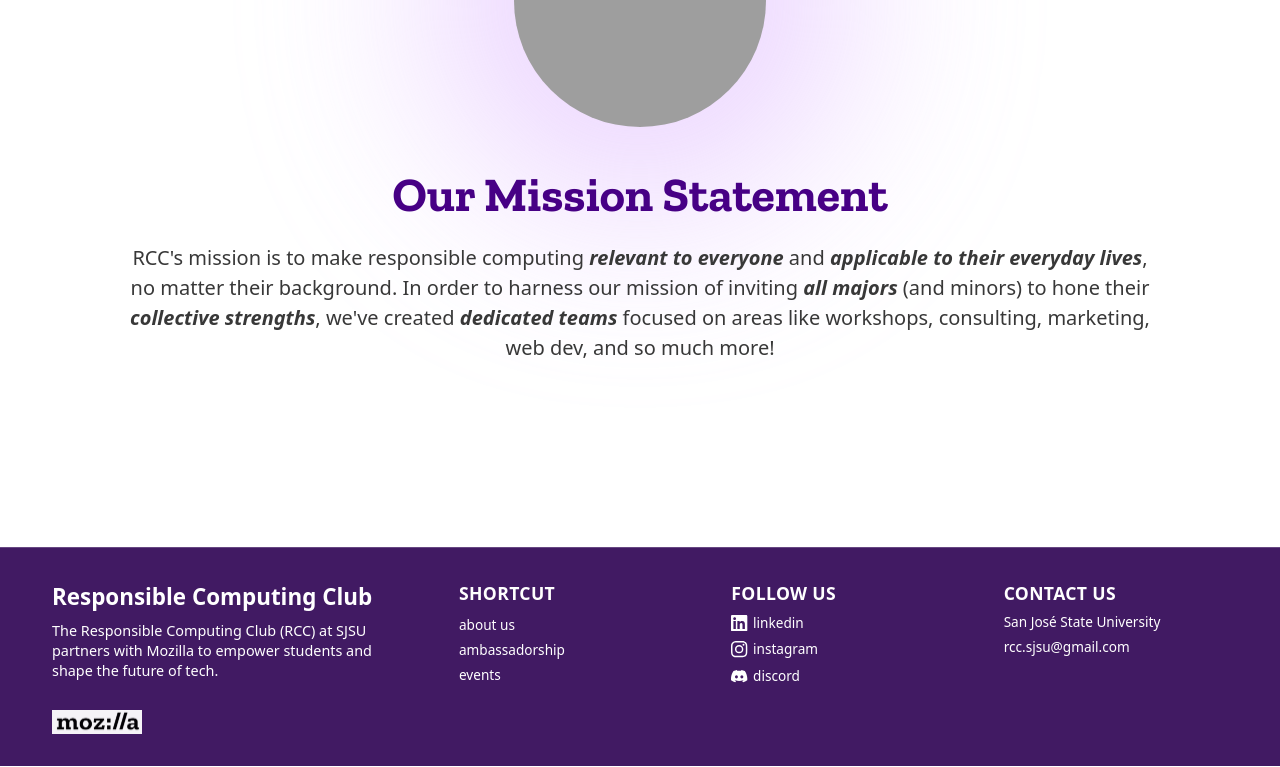
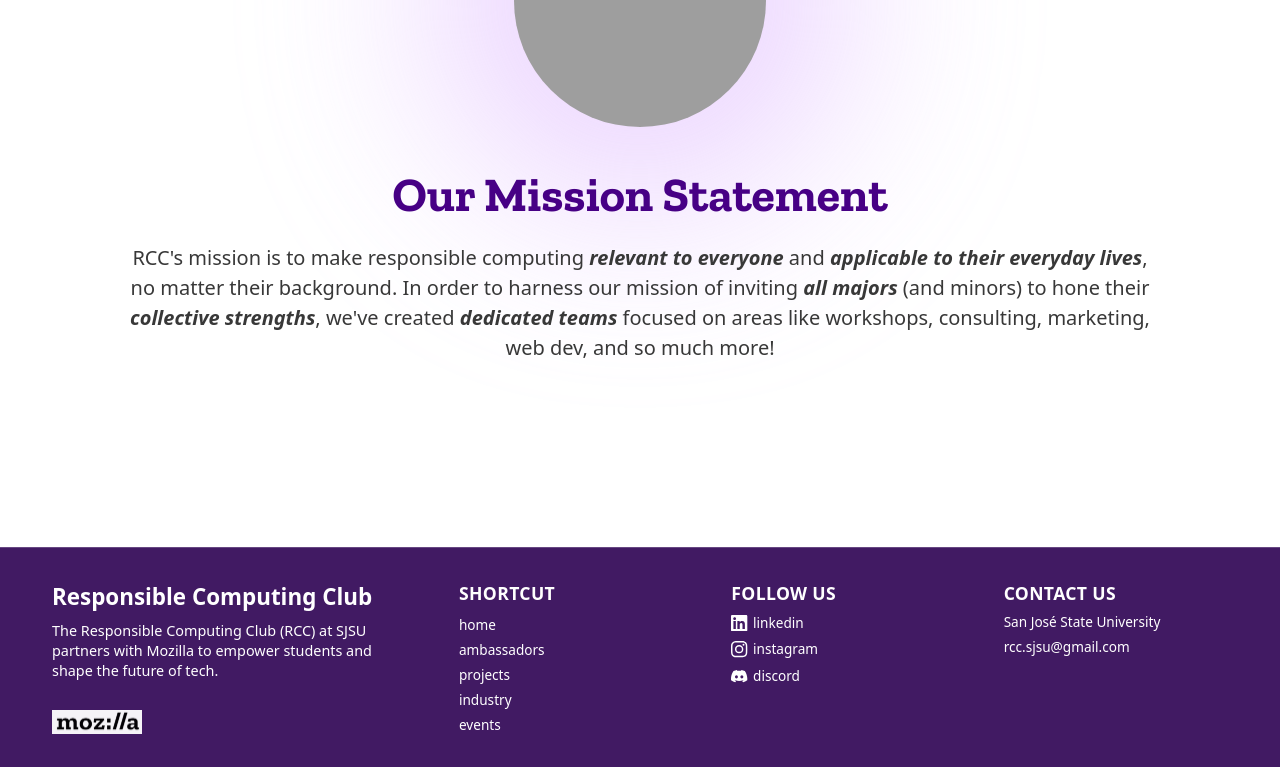
Before and after one commit to rcc-sjsu/rcc-site-final, a Next.js app: page / in a window 1280 px wide. Shown: the part 812-1579 px from the top of the page. Built offline with nearby package versions, Linux system fonts and the light colour scheme; grey boxes are pictures that could not be loaded.

Commit message:
fix broken links in footer

```diff
--- a/src/components/footer/Footer.tsx
+++ b/src/components/footer/Footer.tsx
@@ -13,17 +13,11 @@ export default function Footer() {
         <div className={`${styles.footerColumn} ${styles.footerMain}`}>
           <p className={styles.footerTitle}>Responsible Computing Club</p>
           <p className={styles.footerDescription}>
-            The Responsible Computing Club (RCC) at SJSU partners with Mozilla to
-            empower students and shape the future of tech.
+            The Responsible Computing Club (RCC) at SJSU partners with Mozilla to empower students and shape the future
+            of tech.
           </p>
           <div className={styles.footerLogo}>
-            <Image
-              src="/images/footer/mozilla-footer-logo.png"
-              alt="Mozilla"
-              width={90}
-              height={30}
-              priority
-            />
+            <Image src="/images/footer/mozilla-footer-logo.png" alt="Mozilla" width={90} height={30} priority />
           </div>
         </div>
 
@@ -31,9 +25,21 @@ export default function Footer() {
         <nav className={`${styles.footerColumn} ${styles.shortcut}`} aria-label="Shortcut">
           <p className={styles.footerHeading}>SHORTCUT</p>
           <ul className={styles.linkList}>
-            <li className={styles.linkItem}><Link href="/about">about us</Link></li>
-            <li className={styles.linkItem}><Link href="/ambassadorship">ambassadorship</Link></li>
-            <li className={styles.linkItem}><Link href="/events">events</Link></li>
+            <li className={styles.linkItem}>
+              <Link href="/">home</Link>
+            </li>
+            <li className={styles.linkItem}>
+              <Link href="/ambassadors">ambassadors</Link>
+            </li>
+            <li className={styles.linkItem}>
+              <Link href="/projects">projects</Link>
+            </li>
+            <li className={styles.linkItem}>
+              <Link href="/industry">industry</Link>
+            </li>
+            <li className={styles.linkItem}>
+              <Link href="/events">events</Link>
+            </li>
           </ul>
         </nav>
 
```
